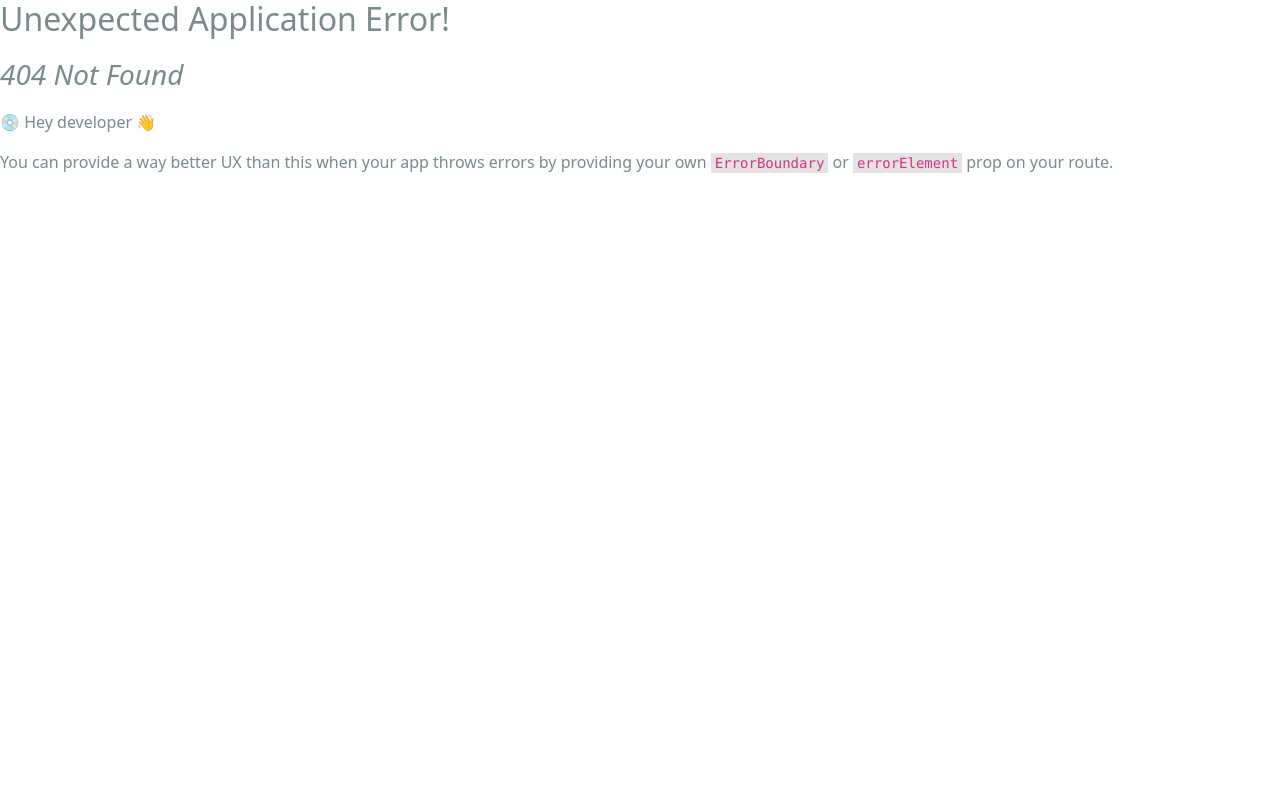
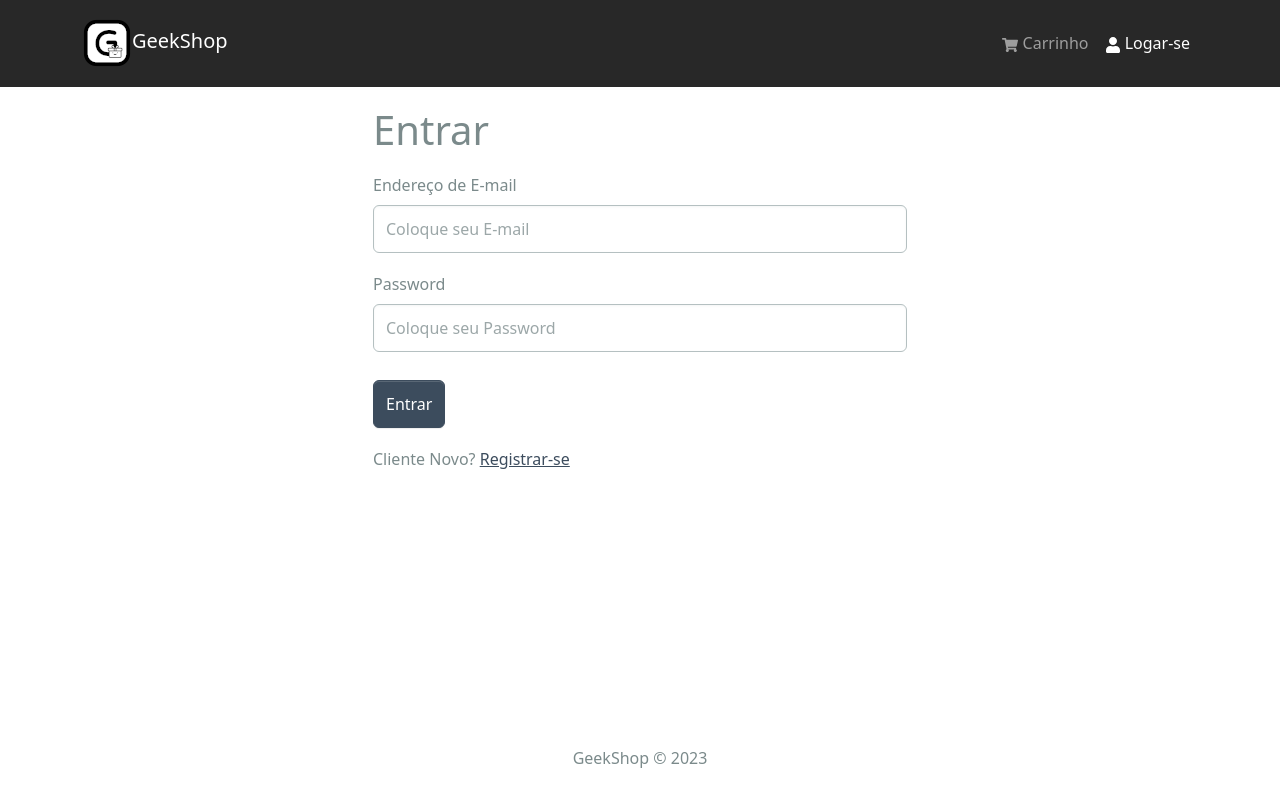
Before and after one commit to CalebeCopello/GeekShop, a React (Create React App) app in the folder frontend/: page /login in a window 1280 px wide. Before the commit this address had no page. Shown: the top 802 px of the page. Built offline with nearby package versions, Linux system fonts and the light colour scheme.

Commit message:
LoginScreen Done

```diff
--- /dev/null
+++ b/frontend/src/components/FormContainer.jsx
@@ -0,0 +1,17 @@
+import { Container, Row, Col } from "react-bootstrap";
+
+const FormContainer = ({children}) => {
+    return(
+        <>
+        <Container>
+            <Row className="justify-content-md-center">
+                <Col xs={12} md={6}>
+                    { children }
+                </Col>
+            </Row>
+        </Container>
+        </>
+    )
+}
+
+export default FormContainer
--- a/frontend/src/index.js
+++ b/frontend/src/index.js
@@ -11,6 +11,7 @@ import reportWebVitals from './reportWebVitals'
 import HomeScreen from './screens/HomeScreen'
 import ProductScreen from './screens/ProductScreen'
 import CartScreen from './screens/CartScreen'
+import LoginScreen from './screens/LoginScreen.jsx'
 
 const router = createBrowserRouter(
   createRoutesFromElements(
@@ -18,6 +19,7 @@ const router = createBrowserRouter(
       <Route index={true} path='/' element={<HomeScreen />} />
       <Route path='/product/:id' element={<ProductScreen />} />
       <Route path='/cart' element={<CartScreen />} />
+      <Route path='/login' element={<LoginScreen />} />
     </Route>
   )
 )
--- /dev/null
+++ b/frontend/src/screens/LoginScreen.jsx
@@ -0,0 +1,41 @@
+import { useState } from "react"
+import { Link } from 'react-router-dom'
+import { Form, Button, Row, Col } from 'react-bootstrap'
+import FormContainer from "../components/FormContainer"
+
+const LoginScreen = () => {
+    const [email, setEmail] = useState('')
+    const [password, setPassword] = useState('')
+
+    const submitHandler = (e) => {
+        e.preventDefault()
+        console.log('submit')
+    }
+    return (
+        <>
+        <FormContainer>
+            <h1>Entrar</h1>
+            <Form onSubmit={submitHandler}>
+                <Form.Group controlId="email" className="my-3">
+                    <Form.Label>Endereço de E-mail</Form.Label>
+                    <Form.Control type='email' placeholder="Coloque seu E-mail" value={email} onChange={(e) => setEmail(e.target.value)}></Form.Control>
+                </Form.Group>
+                <Form.Group controlId="password" className="my-3">
+                    <Form.Label>Password</Form.Label>
+                    <Form.Control type='password' placeholder="Coloque seu Password" value={password} onChange={(e) => setPassword(e.target.value)}></Form.Control>
+                </Form.Group>
+                <Button type="submit" variant="primary" className="mt-2">
+                    Entrar
+                </Button>
+            </Form>
+            <Row className="py-3">
+                <Col>
+                    Cliente Novo? <Link to='/register'>Registrar-se</Link>
+                </Col>
+            </Row>
+        </FormContainer>
+        </>
+    )
+}
+
+export default LoginScreen
```
